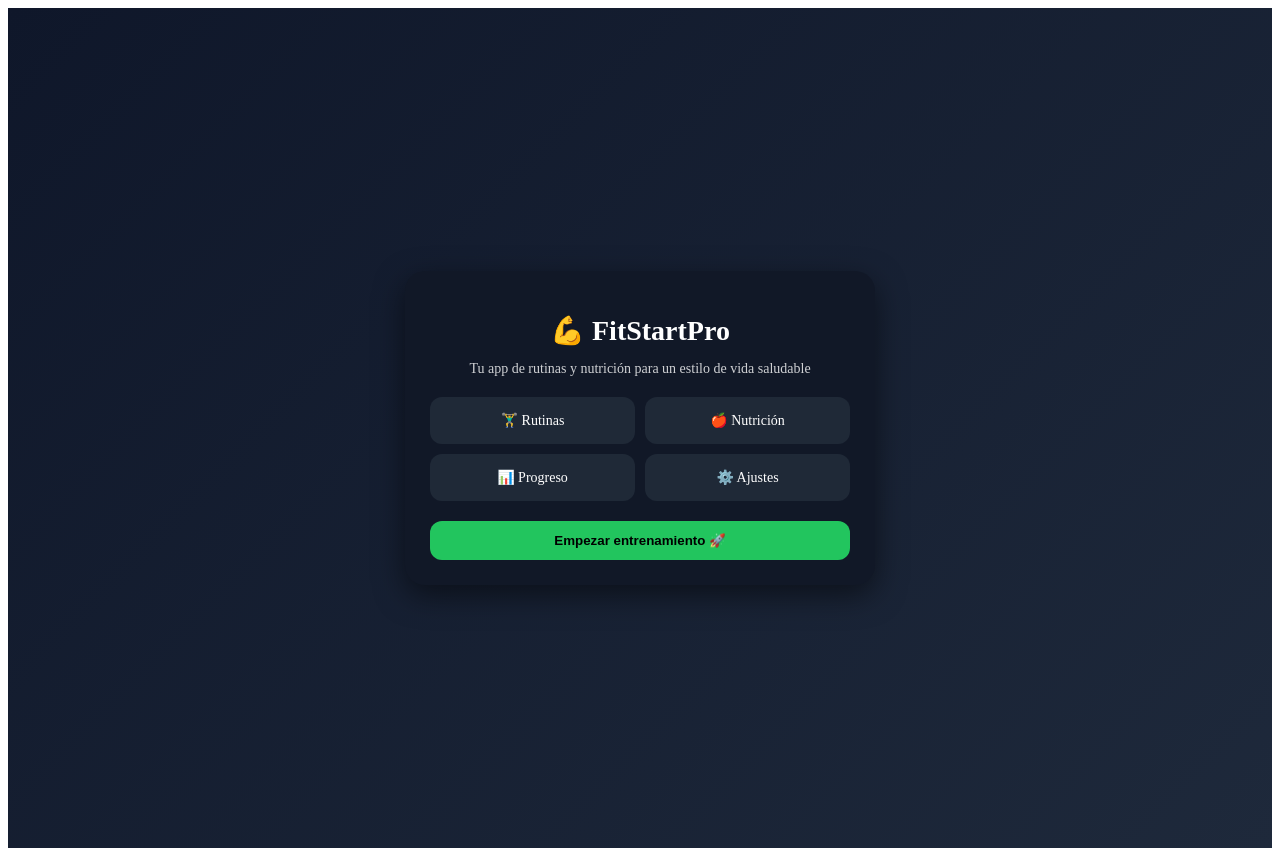
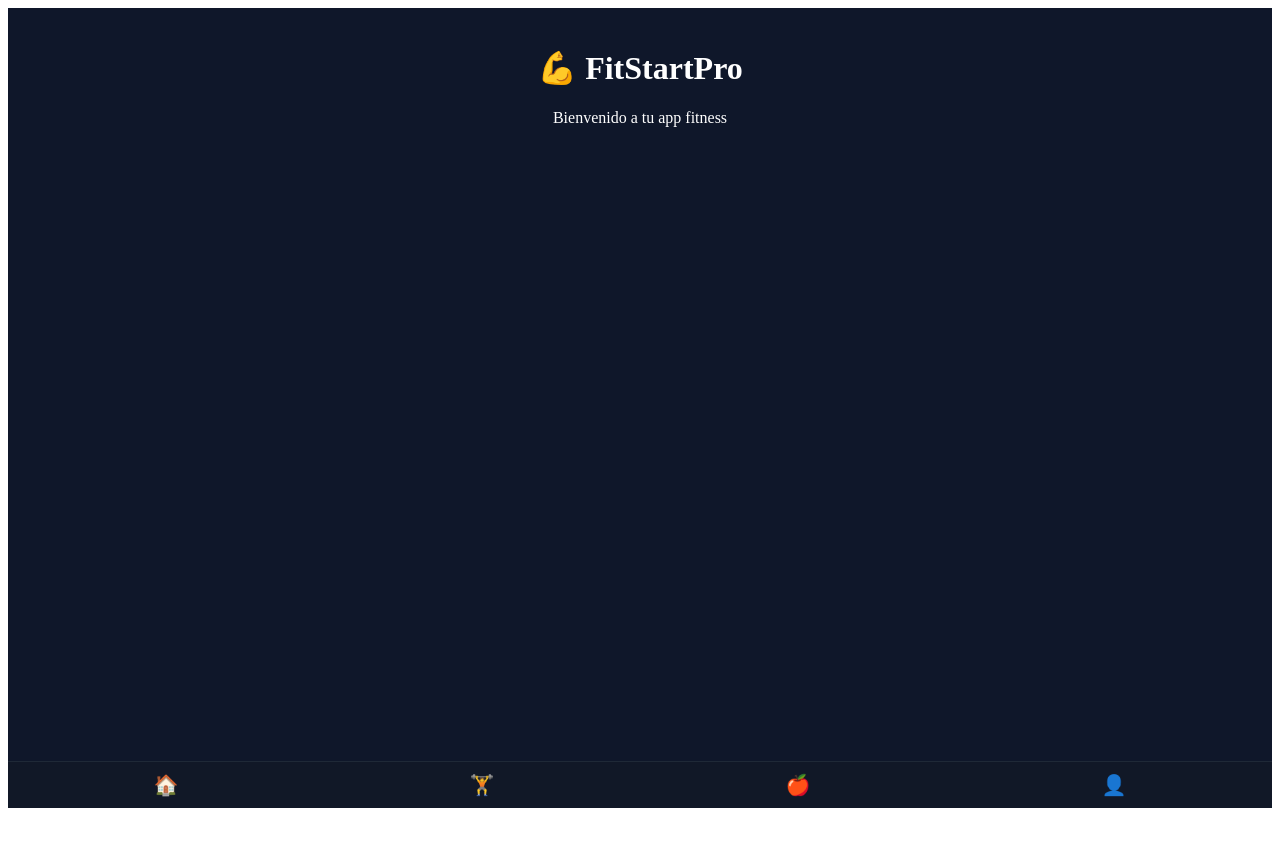
Before and after one commit to saraviaa928/Fitstartpro, a Next.js app: page / in a window 1280 px wide. After the commit the page ends 816 px from the top, so only its background shows below. Built offline with nearby package versions, Linux system fonts and the light colour scheme.

Commit message:
Actualizar page.tsx

```diff
--- a/app/page.tsx
+++ b/app/page.tsx
@@ -1,77 +1,90 @@
-import React from "react";
+"use client";
+import { useState } from "react";
 
 export default function Home() {
+  const [tab, setTab] = useState("home");
+
   return (
     <main style={styles.container}>
       <div style={styles.card}>
-        <h1 style={styles.title}>💪 FitStartPro</h1>
-        <p style={styles.subtitle}>
-          Tu app de rutinas y nutrición para un estilo de vida saludable
-        </p>
+        {tab === "home" && <HomeScreen />}
+        {tab === "rutinas" && <RutinasScreen />}
+        {tab === "nutricion" && <NutricionScreen />}
+        {tab === "perfil" && <PerfilScreen />}
+      </div>
 
-        <div style={styles.grid}>
-          <div style={styles.box}>🏋️‍♂️ Rutinas</div>
-          <div style={styles.box}>🍎 Nutrición</div>
-          <div style={styles.box}>📊 Progreso</div>
-          <div style={styles.box}>⚙️ Ajustes</div>
-        </div>
-
-        <button style={styles.button}>
-          Empezar entrenamiento 🚀
-        </button>
-      </div>
+      <nav style={styles.nav}>
+        <button onClick={() => setTab("home")} style={styles.navItem}>🏠</button>
+        <button onClick={() => setTab("rutinas")} style={styles.navItem}>🏋️</button>
+        <button onClick={() => setTab("nutricion")} style={styles.navItem}>🍎</button>
+        <button onClick={() => setTab("perfil")} style={styles.navItem}>👤</button>
+      </nav>
     </main>
   );
 }
 
+// 🔹 Pantallas
+function HomeScreen() {
+  return (
+    <>
+      <h1>💪 FitStartPro</h1>
+      <p>Bienvenido a tu app fitness</p>
+    </>
+  );
+}
+
+function RutinasScreen() {
+  return (
+    <>
+      <h2>🏋️ Rutinas</h2>
+      <p>Próximamente rutinas personalizadas</p>
+    </>
+  );
+}
+
+function NutricionScreen() {
+  return (
+    <>
+      <h2>🍎 Nutrición</h2>
+      <p>Planes de dieta en camino</p>
+    </>
+  );
+}
+
+function PerfilScreen() {
+  return (
+    <>
+      <h2>👤 Perfil</h2>
+      <p>Tu progreso y datos</p>
+    </>
+  );
+}
+
+// 🎨 Estilos
 const styles: { [key: string]: React.CSSProperties } = {
   container: {
     minHeight: "100vh",
+    background: "#0f172a",
     display: "flex",
-    justifyContent: "center",
-    alignItems: "center",
-    background: "linear-gradient(135deg, #0f172a, #1e293b)",
-    padding: "20px",
+    flexDirection: "column",
+    justifyContent: "space-between",
   },
   card: {
-    backgroundColor: "#111827",
-    padding: "25px",
-    borderRadius: "20px",
-    width: "100%",
-    maxWidth: "420px",
+    padding: "20px",
+    color: "white",
     textAlign: "center",
+  },
+  nav: {
+    display: "flex",
+    justifyContent: "space-around",
+    background: "#111827",
+    padding: "10px 0",
+    borderTop: "1px solid #1f2937",
+  },
+  navItem: {
+    background: "none",
+    border: "none",
     color: "white",
-    boxShadow: "0 10px 30px rgba(0,0,0,0.5)",
-  },
-  title: {
-    fontSize: "28px",
-    marginBottom: "10px",
-  },
-  subtitle: {
-    fontSize: "14px",
-    opacity: 0.8,
-    marginBottom: "20px",
-  },
-  grid: {
-    display: "grid",
-    gridTemplateColumns: "1fr 1fr",
-    gap: "10px",
-    marginBottom: "20px",
-  },
-  box: {
-    backgroundColor: "#1f2937",
-    padding: "15px",
-    borderRadius: "12px",
-    fontSize: "14px",
-  },
-  button: {
-    width: "100%",
-    padding: "12px",
-    borderRadius: "12px",
-    border: "none",
-    backgroundColor: "#22c55e",
-    color: "black",
-    fontWeight: "bold",
-    cursor: "pointer",
+    fontSize: "20px",
   },
 };
```
